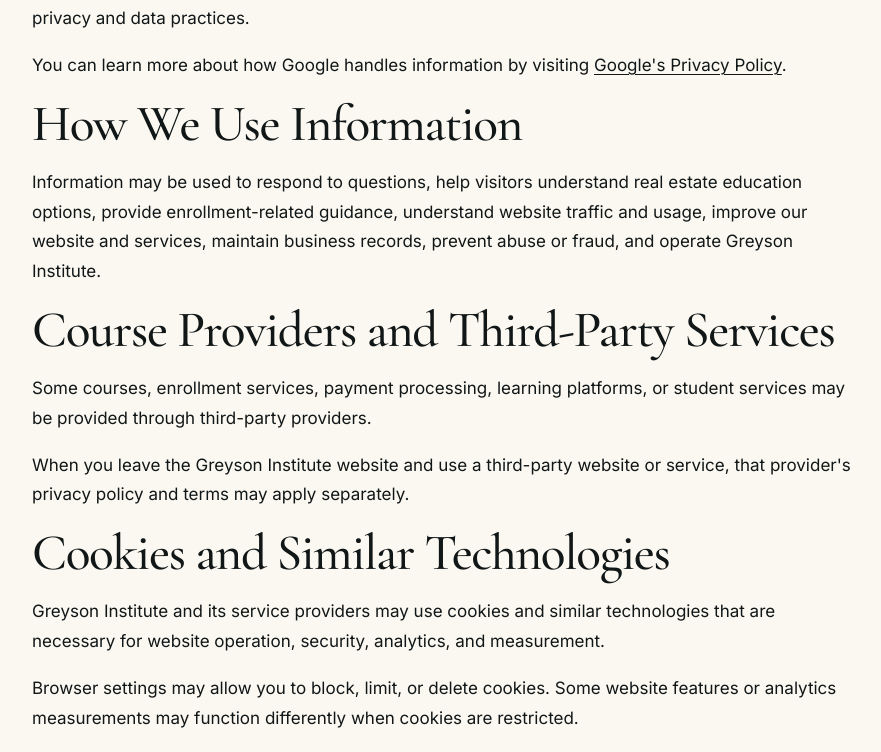
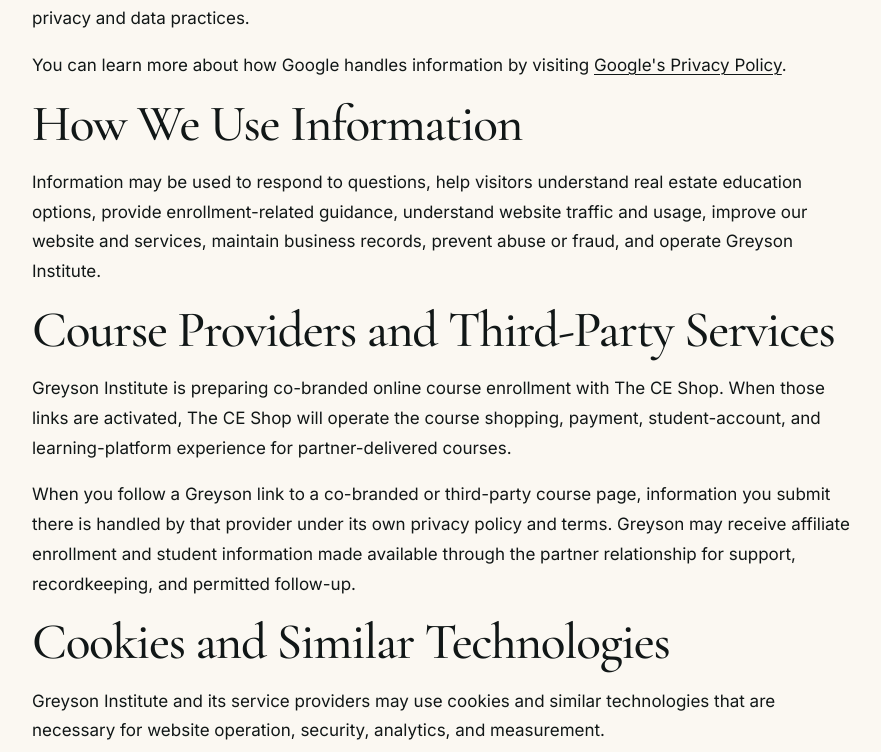
Before and after one commit to BrianLook/Greyson-Institute-Website, a Next.js app: page /privacy in a window 1280 px wide. Shown: the part 1349-2101 px from the top of the page, without its empty margins (198-1079 px from the left). Built offline with nearby package versions, Linux system fonts and the light colour scheme.

Commit message:
Update privacy policy for partner course handoff

```diff
--- a/app/privacy/page.tsx
+++ b/app/privacy/page.tsx
@@ -20,7 +20,7 @@ export default function PrivacyPage() {
         </p>
 
         <p className="muted">
-          Last updated: September 21, 2026
+          Last updated: September 30, 2026
         </p>
 
         <h2>Information We Collect</h2>
@@ -108,15 +108,18 @@ export default function PrivacyPage() {
         <h2>Course Providers and Third-Party Services</h2>
 
         <p>
-          Some courses, enrollment services, payment processing, learning
-          platforms, or student services may be provided through third-party
-          providers.
+          Greyson Institute is preparing co-branded online course enrollment with
+          The CE Shop. When those links are activated, The CE Shop will operate
+          the course shopping, payment, student-account, and learning-platform
+          experience for partner-delivered courses.
         </p>
 
         <p>
-          When you leave the Greyson Institute website and use a third-party
-          website or service, that provider's privacy policy and terms may
-          apply separately.
+          When you follow a Greyson link to a co-branded or third-party course
+          page, information you submit there is handled by that provider under
+          its own privacy policy and terms. Greyson may receive affiliate
+          enrollment and student information made available through the partner
+          relationship for support, recordkeeping, and permitted follow-up.
         </p>
 
         <h2>Cookies and Similar Technologies</h2>
```
